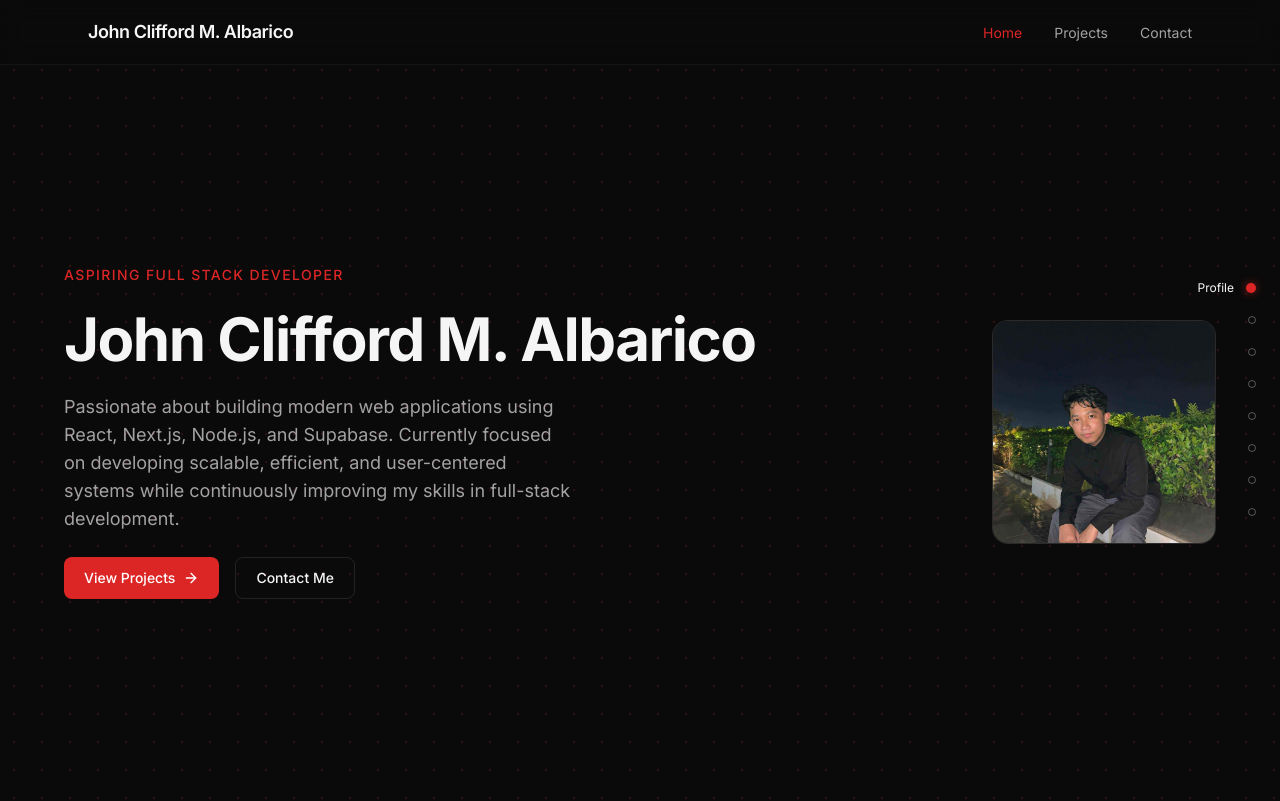
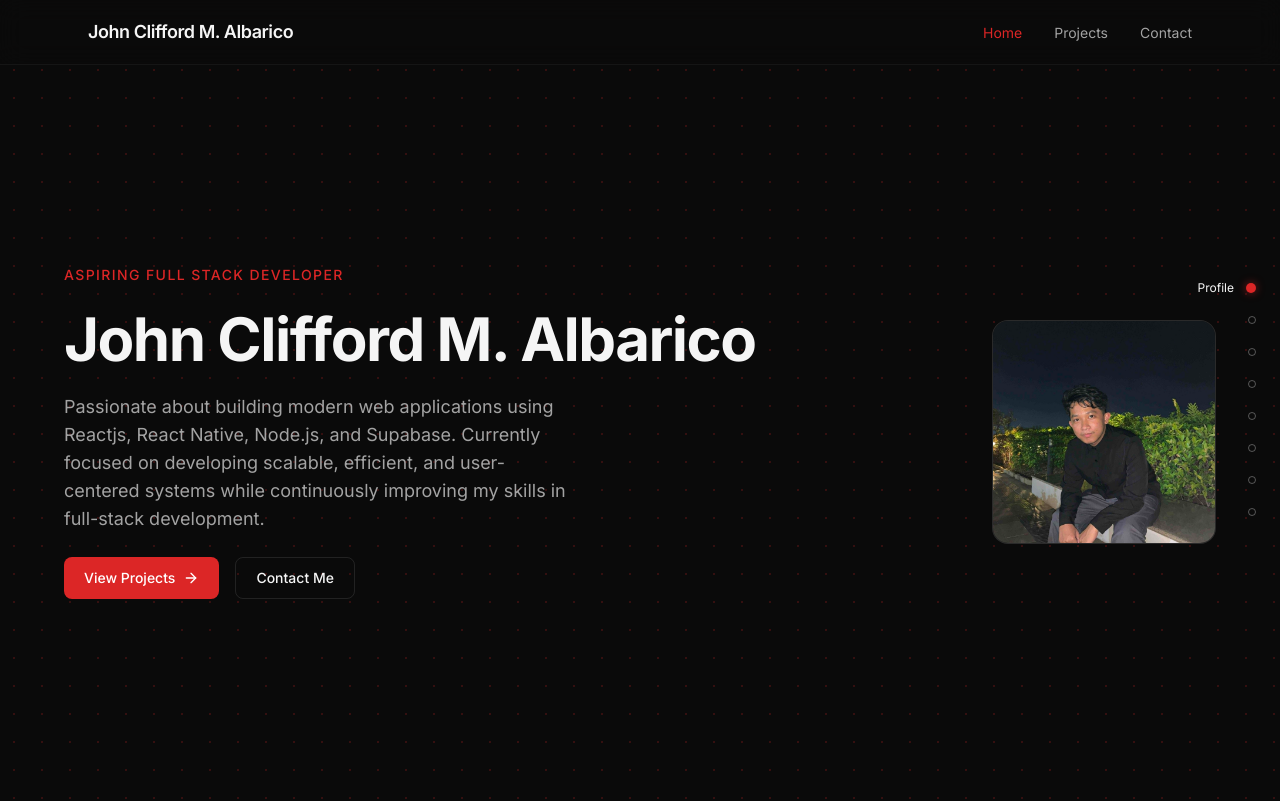
Before and after one commit to JohnCliffordAlbarico/Portfolio-V2, a React (Vite) app in the folder frontend/: page / in a window 1280 px wide. Shown: the top 801 px of the page. Built offline with nearby package versions, Linux system fonts and the light colour scheme.

Commit message:
Changed details in hero component

```diff
--- a/frontend/src/components/sections/Hero.jsx
+++ b/frontend/src/components/sections/Hero.jsx
@@ -17,8 +17,8 @@ export default function Hero() {
             John Clifford M. Albarico
           </h1>
           <p className="max-w-lg text-lg text-muted">
-            Passionate about building modern web applications using React,
-            Next.js, Node.js, and Supabase. Currently focused on developing
+            Passionate about building modern web applications using Reactjs,
+            React Native, Node.js, and Supabase. Currently focused on developing
             scalable, efficient, and user-centered systems while continuously
             improving my skills in full-stack development.
           </p>
```
